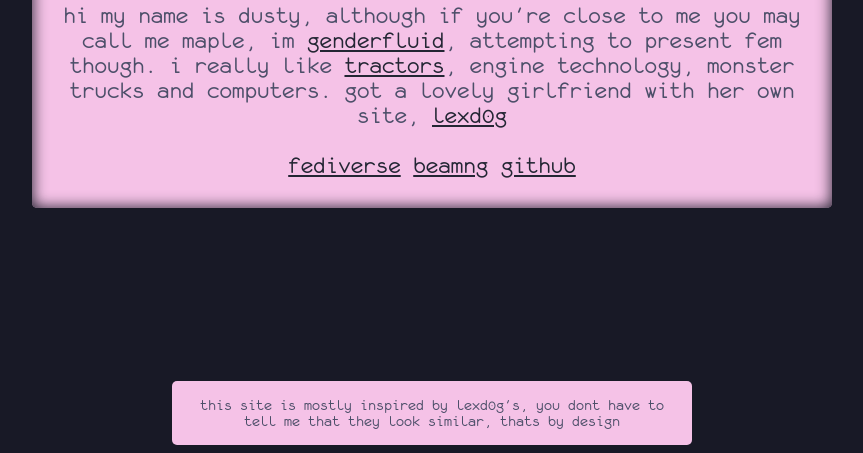
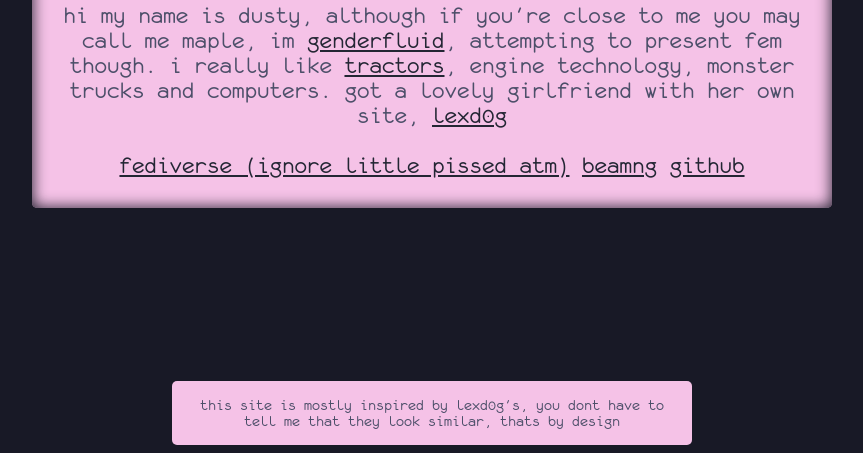
Before and after one commit to Dakota5488/website-thing, a plain HTML site: page index.html in a window 1280 px wide. Shown: the part 347-800 px from the top of the page, without its empty margins (208-1071 px from the left). Drawn offline with Linux system fonts and the light colour scheme.

Commit message:
fdsfsdfsd

```diff
--- a/index.html
+++ b/index.html
@@ -12,7 +12,7 @@
         <p>hi my name is dusty, although if you're close to me you may call me maple, im <a href="https://en.pronouns.page/@themooskiifox">genderfluid</a>, attempting to present fem though. i really like <a href="https://youtu.be/sXwaxq-W6yg?t=240">tractors</a>, engine technology, monster trucks and computers. got a lovely girlfriend with her own site, <a href="https://weezer.blue">lexd0g</a></p>
       </div>
       <div class="links">
-        <a href="https://wetdry.world/@dakota5488">fediverse</a>
+        <a href="https://wetdry.world/@dakota5488">fediverse (ignore little pissed atm)</a>
         <a href="https://www.beamng.com/members/linux-doggo.135829/">beamng</a>
         <a href="https://www.beamng.com/members/linux-doggo.135829/">github</a>
     </div>
```
